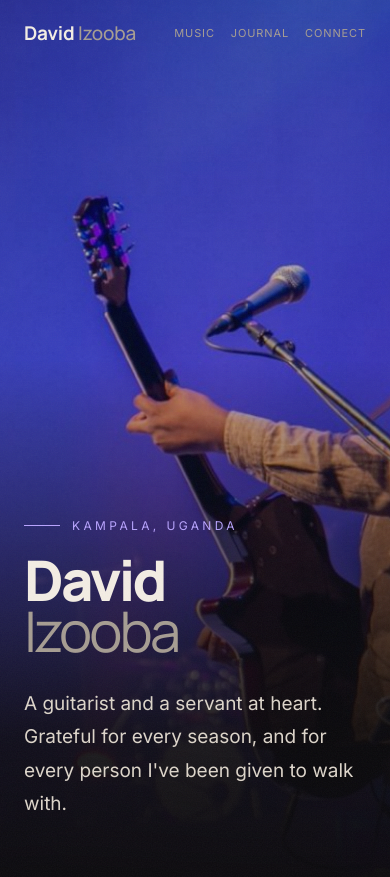
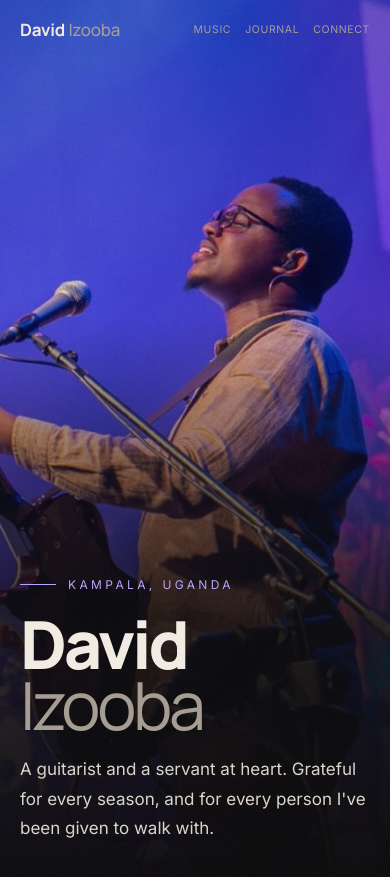
Before and after one commit to davidizooba/davidizooba.github.io, a Jekyll site: the page index.html, which Jekyll copies as it is, in a window 390 px wide and 900 px high. Shown: the top 877 px of the window. Built offline with Jekyll 4.4.1, drawn with Linux system fonts in a browser that asks for light colours; some of the changed text lies outside the part shown.

Commit message:
Improve mobile layout

```diff
--- a/index.html
+++ b/index.html
@@ -155,6 +155,39 @@ footer h2{font-size:clamp(42px,7vw,96px)}
 .links{display:flex;flex-wrap:wrap;gap:12px;margin:30px 0 70px}
 .fine{display:flex;justify-content:space-between;flex-wrap:wrap;gap:12px;font-size:13px;color:var(--dim)}
 
+/* ---------- Phone fixes ---------- */
+@media (max-width:700px){
+  .wrap{padding:0 20px}
+  nav .wrap{height:60px}
+  .logo{font-size:17px}
+  nav ul{gap:14px;font-size:10.5px;letter-spacing:.06em}
+  .hero{min-height:100vh;min-height:100svh;padding:100px 0 56px}
+  .hero-bg{object-position:72% 30%;animation:none;transform:none}
+  .hero:after{background:linear-gradient(180deg,rgba(11,10,12,.25) 0%,rgba(11,10,12,.1) 35%,rgba(11,10,12,.85) 70%,var(--bg) 100%)}
+  h1{font-size:clamp(52px,17vw,76px)}
+  .hero p.sub{font-size:17px;margin-top:20px}
+  section{padding:76px 0}
+  footer{padding:76px 0 40px}
+  h2{font-size:clamp(34px,10vw,44px)}
+  .lead{font-size:17px}
+  .about{gap:36px}
+  .about figure:before{inset:-10px 10px 10px -10px}
+  .about figure img{aspect-ratio:1;height:auto}
+  .believe li{padding:20px 0}
+  .believe li:hover{padding-left:0}
+  .covers{display:flex;gap:14px;margin:34px -20px 0;padding:0 20px 6px;overflow-x:auto;scroll-snap-type:x mandatory;scroll-padding-left:20px;scrollbar-width:none}
+  .covers::-webkit-scrollbar{display:none}
+  .cover{flex:0 0 62%;scroll-snap-align:start}
+  .cover h3{font-size:16px;margin-top:12px}
+  .cover small{font-size:12px;line-height:1.5;display:block}
+  .gal{gap:8px;grid-auto-rows:140px;margin-top:32px}
+  .gal .g1{grid-column:span 2!important;grid-row:span 2!important}
+  .gal figcaption{display:none}
+  .jcard .btn{justify-content:center}
+  .links{margin:24px 0 48px}
+  .links .btn{flex:1 1 40%;justify-content:center}
+}
+
 .rv{opacity:0;transform:translateY(26px);transition:opacity .9s ease,transform .9s ease}
 .rv.in{opacity:1;transform:none}
 @media (prefers-reduced-motion:reduce){*{animation:none!important;transition:none!important}.rv{opacity:1;transform:none}}
```
